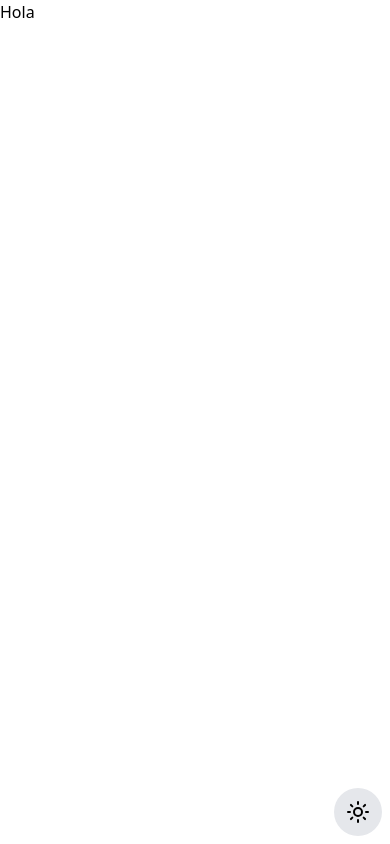
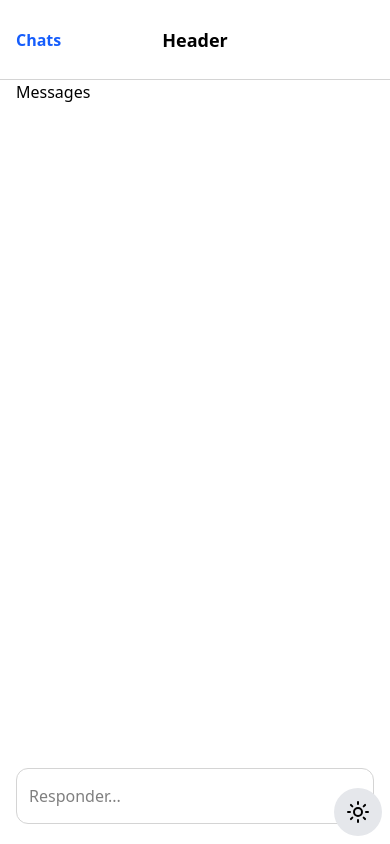
Before and after one commit to AndresOrozcoDev/chat, a React (Vite) app: page /dashboard in a window 390 px wide. Built offline with nearby package versions, Linux system fonts and the light colour scheme.

Commit message:
create responsive

```diff
--- a/src/App.tsx
+++ b/src/App.tsx
@@ -14,7 +14,7 @@ function App() {
   const { theme, toggleTheme } = useTheme()
 
   return (
-    <div className='w-screen h-dvh relative bg-white text-black dark:bg-gray-100'>
+    <div className='w-screen h-dvh relative bg-white text-black dark:bg-neutral-200'>
       <BrowserRouter>
         <Routes>
           <Route path="/" element={<Login />} />
--- /dev/null
+++ b/src/features/chat/components/ChatList.tsx
@@ -0,0 +1,12 @@
+type ChatListProps = {};
+
+const ChatList = ({ }: ChatListProps) => {
+
+  return (
+    <div className="h-full bg-white text-black border-r border-r-neutral-300 dark:bg-(--dark-bg-primary) dark:text-white dark:border-none">
+      List
+    </div>
+  )
+}
+
+export default ChatList;
--- /dev/null
+++ b/src/features/chat/components/ChatMessages.tsx
@@ -0,0 +1,32 @@
+type ChatMessagesProps = {
+  onShowChatList: () => void;
+};
+
+const ChatMessages = ({ onShowChatList }: ChatMessagesProps) => {
+
+  return (
+    <div className="h-full flex flex-col bg-whit dark:bg-(--dark-bg-secondary) dark:text-white">
+
+      <div className="w-full h-20 flex items-center justify-between md:justify-center px-4 border-b-1 border-neutral-300 dark:border-(--dark-bg-tertiary)">
+        <button className="md:hidden text-blue-600 font-semibold w-20 text-left cursor-pointer"
+          onClick={onShowChatList}
+        >
+          Chats
+        </button>
+        <p className="font-bold text-lg">Header</p>
+        <div className="md:hidden w-20" />
+      </div>
+
+      <div className="flex-1 overflow-y-auto px-4">
+        Messages
+      </div>
+
+      <div className="w-full h-24 flex px-4 items-center">
+        <input type="text" className="w-full h-14 bg-white border text-black border-neutral-300 px-3 outline-none rounded-xl dark:bg-(--dark-bg-tertiary) dark:border-none dark:text-white" placeholder="Responder..." />
+      </div>
+
+    </div>
+  );
+};
+
+export default ChatMessages;
--- a/src/features/chat/pages/Dashboard.tsx
+++ b/src/features/chat/pages/Dashboard.tsx
@@ -1,9 +1,23 @@
+import { useState } from "react";
+import ChatList from "../components/ChatList";
+import ChatMessages from "../components/ChatMessages";
+
 function Dashboard() {
-    return (
-      <h1>
-        Hola
-      </h1>
-    );
-  }
+  const [showChatList, setShowChatList] = useState(false);
 
-  export default Dashboard;
+  return (
+    <div className='w-full h-dvh md:flex bg-white text-black'>
+
+      <div className={`h-full ${showChatList ? "block" : "hidden"} md:w-2/5 md:block`}>
+        <ChatList />
+      </div>
+
+      <div className={`h-full w-full ${!showChatList ? "block" : "hidden"} md:block md:w-3-5`} >
+        <ChatMessages onShowChatList={() => setShowChatList(true)} />
+      </div>
+
+    </div>
+  );
+}
+
+export default Dashboard;
--- a/src/index.css
+++ b/src/index.css
@@ -3,7 +3,13 @@
 
 :root {
   font-family: system-ui, Avenir, Helvetica, Arial, sans-serif;
-  line-height: 1.5;
+
+  --bg-primary: #dedede;
+  --bg-secondary: #;
+  --bg-tertiary: #;
+  --dark-bg-primary: #212121;
+  --dark-bg-secondary: #303030;
+  --dark-bg-tertiary: #414141;
 }
 
 body {
```
